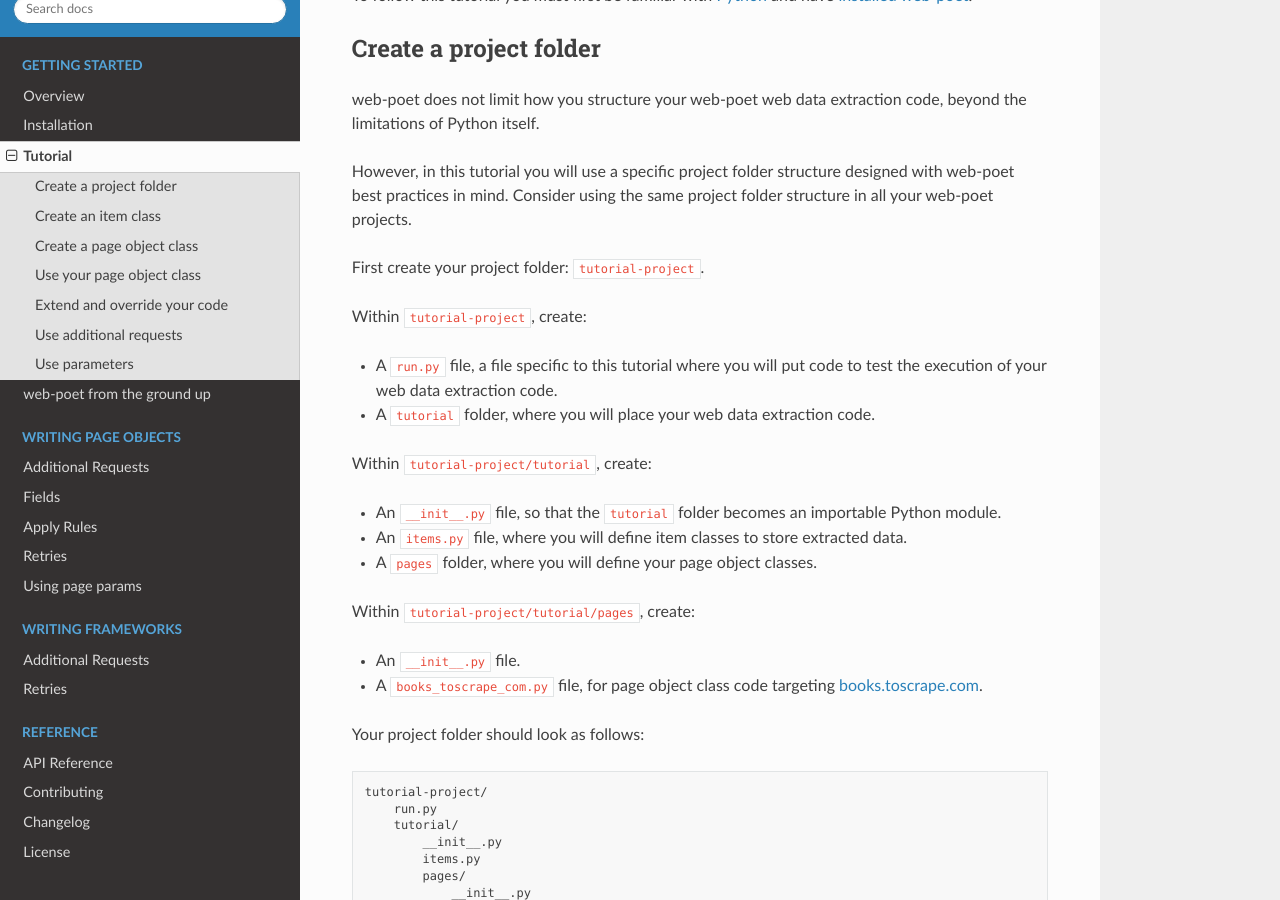
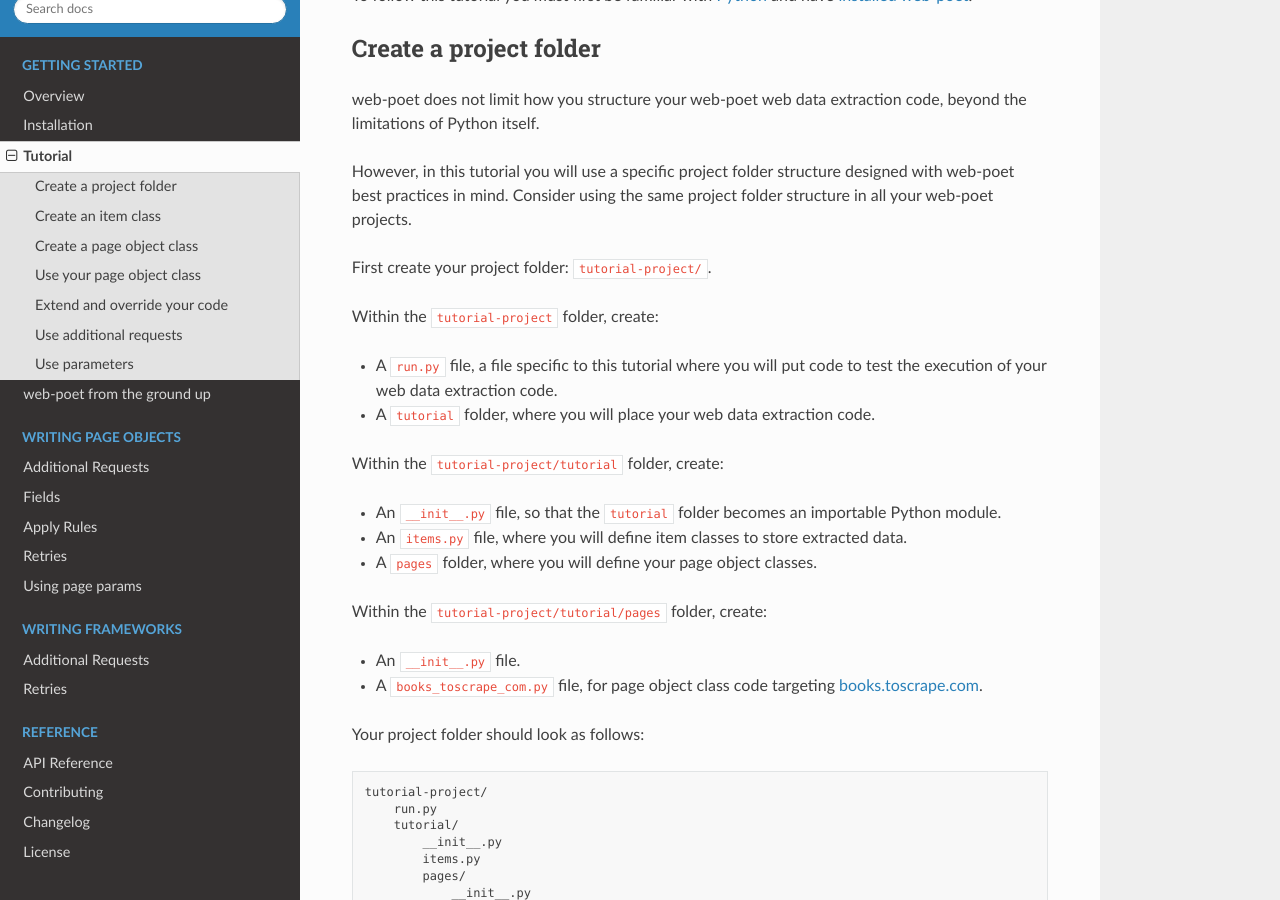
Before and after one commit to scrapinghub/web-poet, a Sphinx documentation site: the page built from docs/intro/tutorial.rst, in a window 1280 px wide and 900 px high, scrolled down 248 px. Built offline with Sphinx 7.4.7 and the Read the Docs theme 2.0.0, drawn with Linux system fonts in a browser that asks for light colours.

Commit message:
Clarify which paths are folders, to avoid confusion

```diff
--- a/docs/intro/tutorial.rst
+++ b/docs/intro/tutorial.rst
@@ -26,16 +26,16 @@ However, in this tutorial you will use a specific project folder structure
 designed with web-poet best practices in mind. Consider using the same project
 folder structure in all your web-poet projects.
 
-First create your project folder: ``tutorial-project``.
+First create your project folder: ``tutorial-project/``.
 
-Within ``tutorial-project``, create:
+Within the ``tutorial-project`` folder, create:
 
 -   A ``run.py`` file, a file specific to this tutorial where you will put code
     to test the execution of your web data extraction code.
 
 -   A ``tutorial`` folder, where you will place your web data extraction code.
 
-Within ``tutorial-project/tutorial``, create:
+Within the ``tutorial-project/tutorial`` folder, create:
 
 -   An ``__init__.py`` file, so that the ``tutorial`` folder becomes an
     importable Python module.
@@ -45,7 +45,7 @@ Within ``tutorial-project/tutorial``, create:
 
 -   A ``pages`` folder, where you will define your page object classes.
 
-Within ``tutorial-project/tutorial/pages``, create:
+Within the ``tutorial-project/tutorial/pages`` folder, create:
 
 -   An ``__init__.py`` file.
 
```
